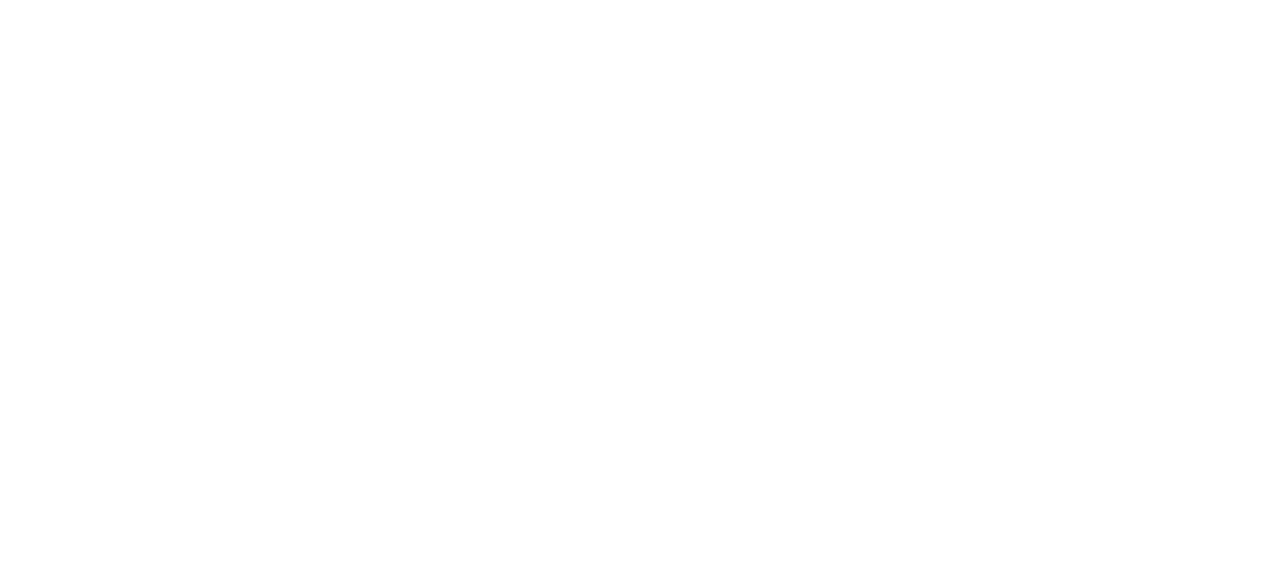
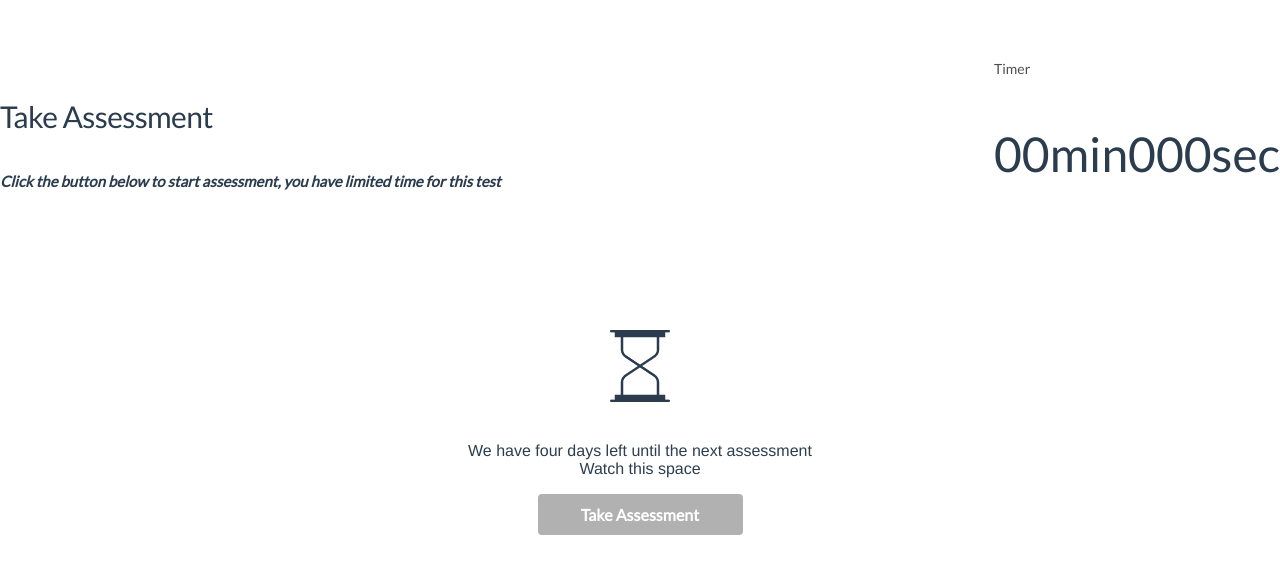
Before and after one commit to addempsea/Recruitment-Dashboard, a Vue app: page /Assessment in a window 1280 px wide. Shown: the top 574 px of the page. Built offline with nearby package versions, Linux system fonts and the light colour scheme.

Commit message:
second-commit

```diff
--- a/public/index.html
+++ b/public/index.html
@@ -4,6 +4,7 @@
     <meta charset="utf-8">
     <meta http-equiv="X-UA-Compatible" content="IE=edge">
     <meta name="viewport" content="width=device-width,initial-scale=1.0">
+    <link href='http://fonts.googleapis.com/css?family=Lato&subset=latin,latin-ext' rel='stylesheet' type='text/css'>
     <link rel="icon" href="<%= BASE_URL %>favicon.ico">
     <title>portal</title>
   </head>
--- a/src/App.vue
+++ b/src/App.vue
@@ -12,7 +12,7 @@
   font-family: 'Avenir', Helvetica, Arial, sans-serif;
   -webkit-font-smoothing: antialiased;
   -moz-osx-font-smoothing: grayscale;
-  text-align: center;
+  /* text-align: center; */
   color: #2c3e50;
 }
 
--- /dev/null
+++ b/src/components/Assessment.vue
@@ -0,0 +1,126 @@
+<template>
+    <div>
+        <div class="container">
+            <div class="container-side">
+                <div class="p-tag"><p>Take Assessment</p></div>
+                <p class="dot-text">Click the button below to start assessment, you have limited time for this test</p>
+            </div>
+            <div class="right">
+                <h2>Timer</h2>
+                <p>00min000sec</p>
+            </div>
+        </div>
+
+        <div class="timer">
+            <center>
+                <img class="timer-logo" src="../assets/timer.png" alt="timer">
+                <p>We have four days left until the next assessment
+                <br>Watch this space</p>
+                <div class="dropdown">
+                    <button class="btn btn-secondary dropdown-toggle" >
+                        Take Assessment
+                    </button>
+                </div>
+            </center>
+        </div>
+    </div>
+</template>
+
+<style scoped>
+.container {
+    display: flex;
+    justify-content: space-between;
+}
+/* .container-side {
+    float: right;
+} */
+.right h2 {
+    font-family: Lato;
+    font-style: normal;
+    font-weight: normal;
+    font-size: 14px;
+    color: #4F4F4F;
+    margin-top: 0px;
+    line-height: 17px;
+}
+.right p {
+
+    font-family: Lato;
+    font-style: normal;
+    font-weight: lighter;
+    font-size: 48px;
+    color: #2B3C4E;
+    /* margin-bottom: 300px; */
+}
+/* .container-side p {
+    margin-left: 100px;
+} */
+
+.dot-text{
+    width: 510px;
+    font-family: Lato;
+    font-style: italic;
+    font-weight: bold;
+    font-size: 15px;
+    color: #2B3C4E;
+    margin-left: 0px;
+}
+.p-tag {
+    font-family: Lato;
+    font-style: normal;
+    /* font-weight: 100; */
+    font-size: 30px;
+    line-height: 52px;
+    letter-spacing: -0.02em;
+    color: #2B3C4E;
+    margin-right: 300px;
+}
+.container > p {
+    font-family: Lato;
+    font-style: italic;
+    font-weight: 500;
+    font-size: 16px;
+    color: #2B3C4E;
+}
+h2 {
+    font-family: Lato;
+    font-style: normal;
+    font-weight: normal;
+    font-size: 14px;
+    text-align: left;
+    margin-right: 100px;
+    line-height: 52px;
+    color: #4F4F4F;
+}
+.timer {
+    width: 100%;
+    margin-top: 100px;
+}
+.timer-logo {
+    padding-bottom: 20px;
+}
+.timer > p {
+    font-family: Lato;
+    font-style: normal;
+    font-weight: normal;
+    font-size: 16.7273px;
+    text-align: center;
+    color: #4F4F4F;
+}
+button {
+    width: 50%;
+    max-width: 205px;
+    height: 41px;
+    background: #B1B1B1;
+    border-radius: 4px;
+    border: none;
+    font-family: 'Lato', sans-serif;
+    font-style: normal;
+    font-weight: bold;
+    font-size: 16px;
+    color: #FFFFFF;
+    margin-left: auto;
+    margin-right: auto;
+    display: block;
+}
+</style>
--- a/src/router/index.js
+++ b/src/router/index.js
@@ -32,6 +32,26 @@
     component: () => import(/* webpackChunkName: "applicantDashboard" */ '../views/applicantDashboard.vue')
   },
   {
+    path: '/Assessment',
+    name:'Assessment ',
+    component: () => import(/* webpackChunkName: "Assessment" */ '../components/Assessment.vue')
+  },
+  {
+    path: '/takeAssessment',
+    name:'takeAssessment ',
+    component: () => import(/* webpackChunkName: "takeAssessment" */ '../views/takeAssessment.vue')
+  },
+  {
+    path: '/question',
+    name:'question ',
+    component: () => import(/* webpackChunkName: "question" */ '../views/question.vue')
+  },
+  {
+    path: '/QuestionPage',
+    name:'QuestionPage ',
+    component: () => import(/* webpackChunkName: "QuestionPage" */ '../components/QuestionPage.vue')
+  },
+  {
     path: '/about',
     name: 'about',
     // route level code-splitting
--- a/src/views/applicantDashboard.vue
+++ b/src/views/applicantDashboard.vue
@@ -36,7 +36,7 @@
                     <p>Take Assessment</p>
                     <div class="take-assessment-body">
                         <p>We have 4 days left until the next assessment <br> Watch this space</p>
-                        <button>Take Assessment</button>
+                         <router-link to='/takeAssessment'><button>Take Assessment</button></router-link>
                     </div>
                 </div>
             </div>
--- /dev/null
+++ b/src/views/takeAssessment.vue
@@ -0,0 +1,29 @@
+<template>
+    <div>
+        <div>
+            <applicantSidebar/>
+        </div>
+
+        <div class="assessment-body">
+            <Assessment/>
+        </div>
+    </div>
+</template>
+
+<script>
+import applicantSidebar from '@/components/applicantSidebar.vue'
+import Assessment from '@/components/Assessment.vue'
+export default {
+    name: 'home',
+    components: {
+       applicantSidebar,
+       Assessment
+  }
+}
+</script>
+<style scoped>
+.assessment-body {
+    margin-left: 300px;
+    padding: 80px 70px 50px 50px;
+}
+</style>
```
Also changed, not shown: src/components/QuestionPage.vue (added), src/views/question.vue (added).
